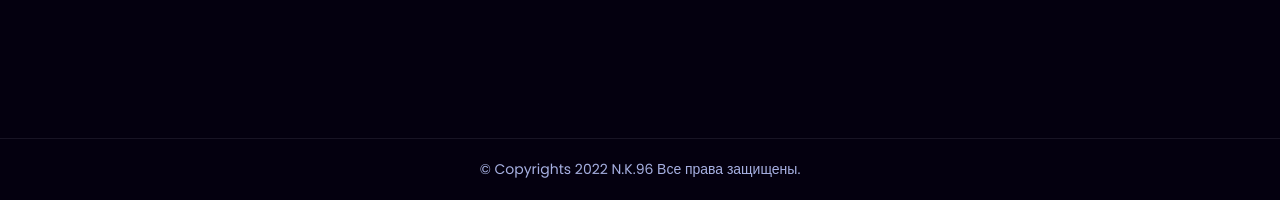
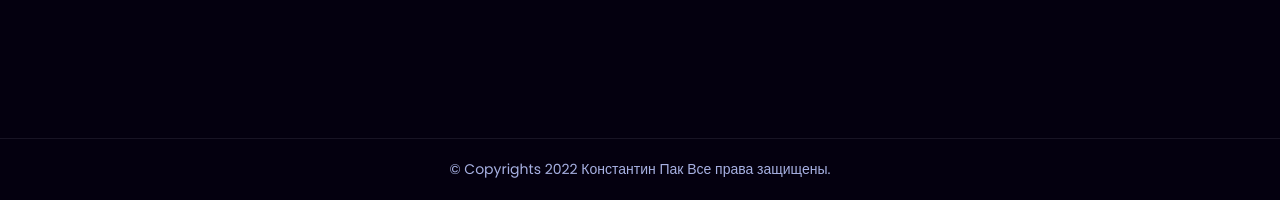
Before and after one commit to artifex-master/pod-live-podcast, a plain HTML site: page index.html in a window 1280 px wide. Shown: the part 3615-3815 px from the top of the page. Drawn offline with nearby package versions, Linux system fonts and the light colour scheme.

Commit message:
Update index.html

```diff
--- a/index.html
+++ b/index.html
@@ -466,7 +466,7 @@
 
 		</div>
 
-		<p class="copyright">&copy; Copyrights 2022 N.K.96 Все права защищены.</p>
+		<p class="copyright">&copy; Copyrights 2022 Константин Пак Все права защищены.</p>
 
 	</footer>
 
```
